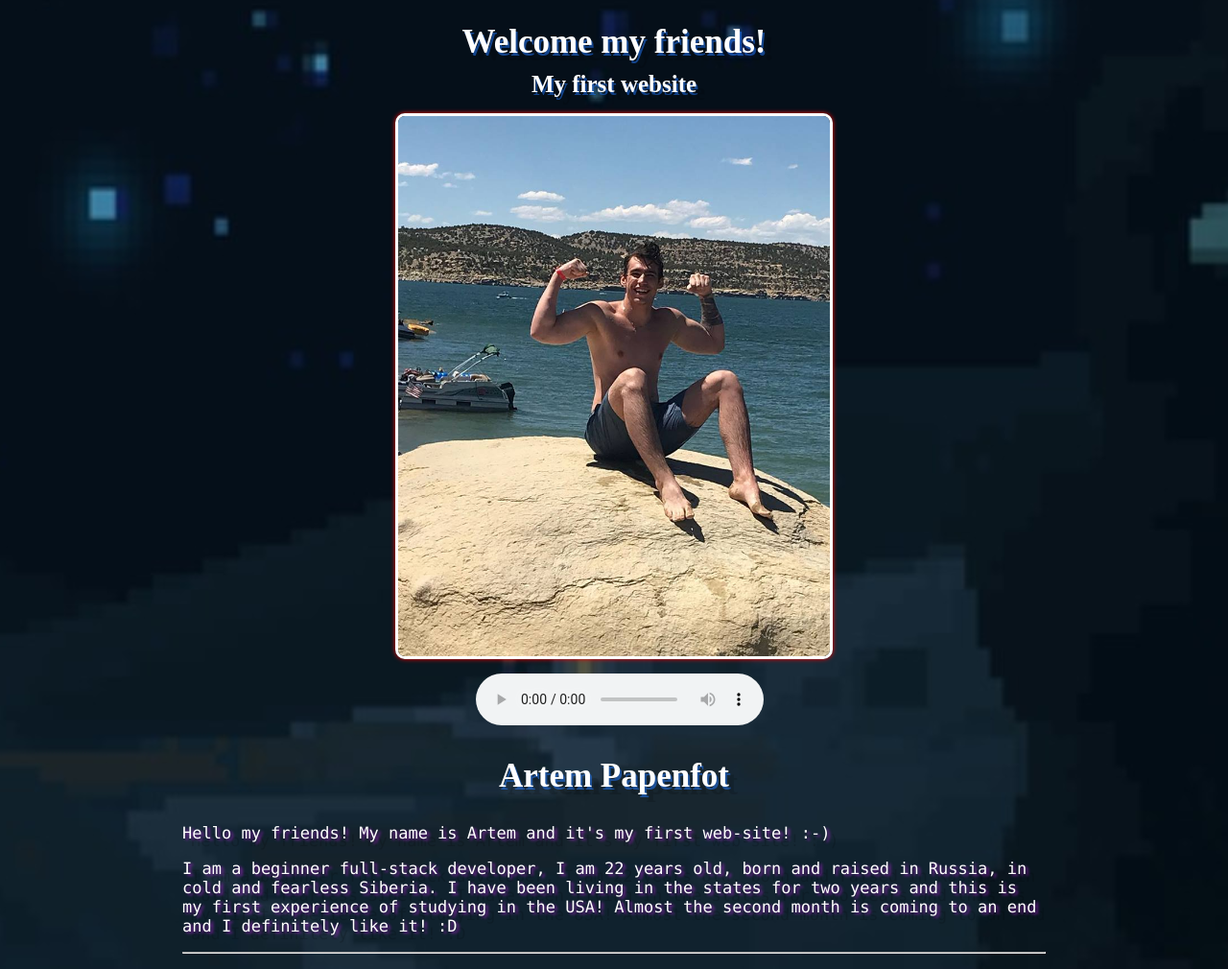
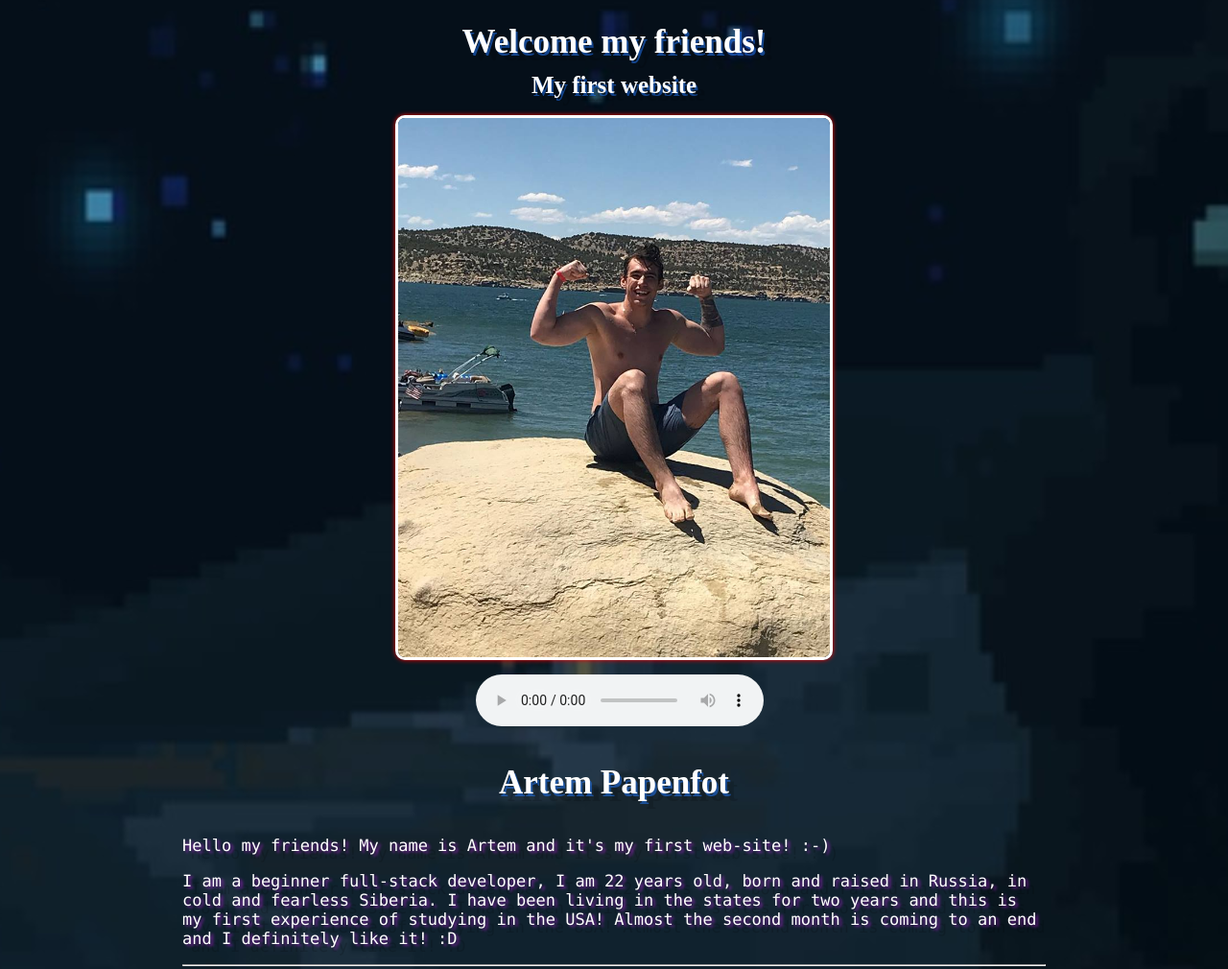
Before and after one commit to COSMOS-USA/cosmos-usa.github.io, a plain HTML site: page index.html in a window 1280 px wide. Shown: the part 110-1120 px from the top of the page at 96% size. Drawn offline with Linux system fonts and the light colour scheme.

Commit message:
Add files via upload

```diff
--- a/index.html
+++ b/index.html
@@ -19,7 +19,7 @@
     <h1 class = "main-text">Welcome my friends!</h1>
     <section>
       <article class="about-me">
-        <h2 class="second-header">My first website</h2>
+        <h3 class="second-header">My first website</h3>
         <div>
           <img src="images/my-photo.jpg" class="my-photo" alt="MyPhoto">
           <audio controls class="audioplayer">
@@ -29,7 +29,7 @@
           </audio>
         </div>
         <div>
-          <h2 class="main-text">Artem Papenfot</h2>
+          <h3 class="main-text">Artem Papenfot</h3>
           <p class="inside-text">Hello my friends! My name is Artem and it's my first web-site! :-)</p>
           <p class="inside-text">I am a beginner full-stack developer, I am 22 years old, born and raised in Russia, in
             cold and fearless Siberia. I have been living in the states for two years and this is my first experience of
```
